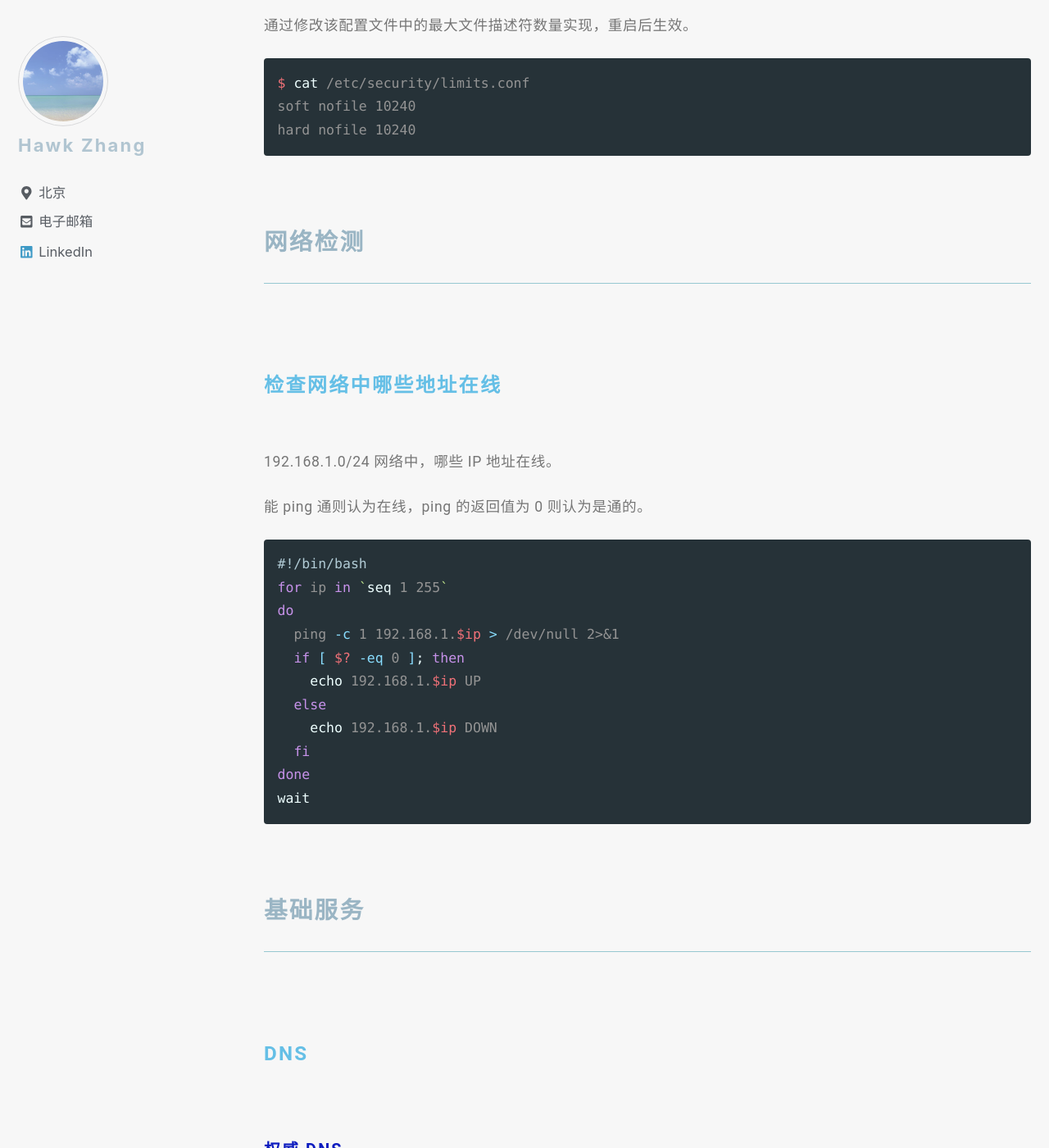
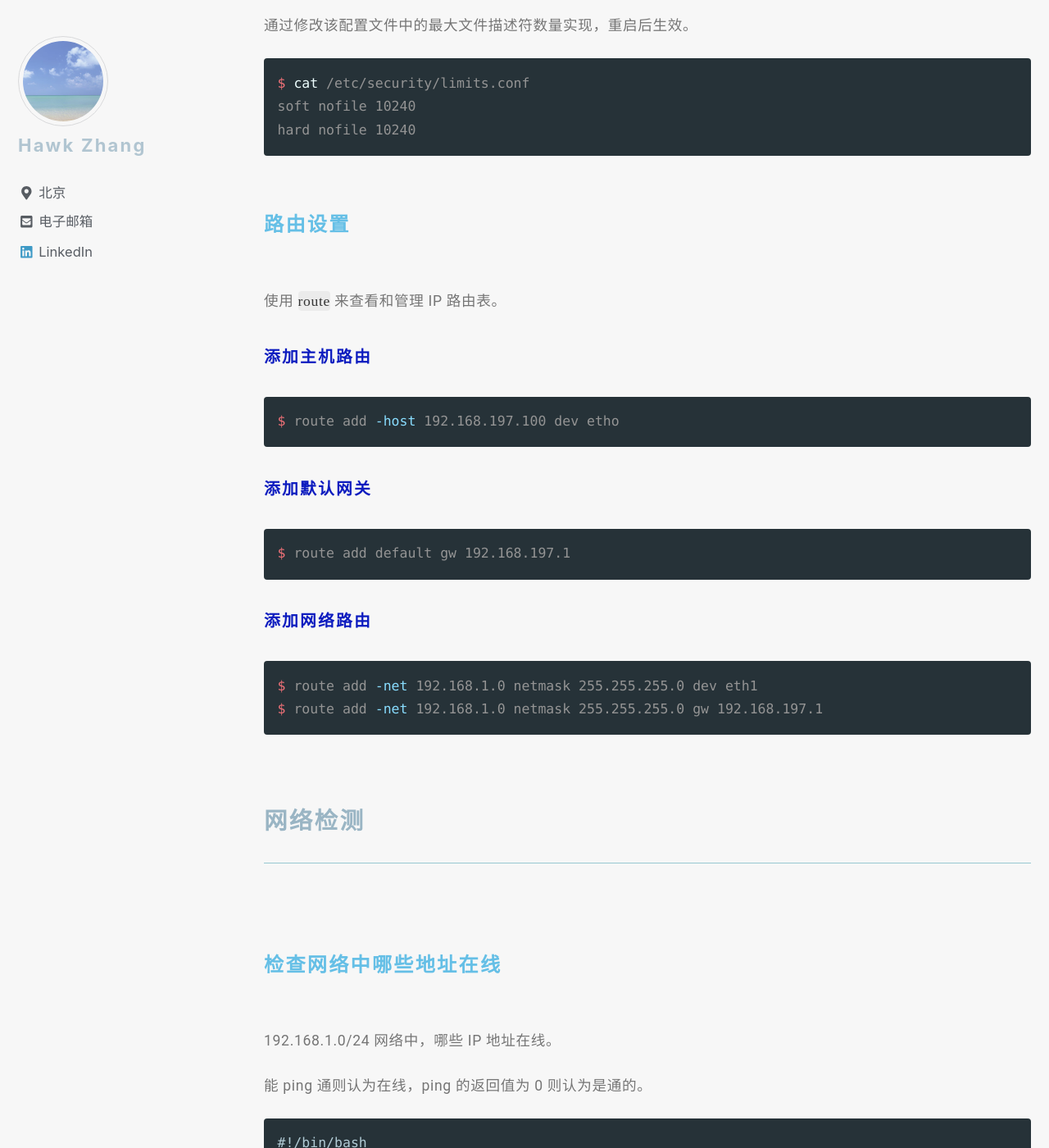
Before and after one commit to narru888/linotes_note, a Jekyll site: the page built from _posts/devop/2017-05-01-troubleshooting.md, in a window 1280 px wide and 1400 px high, scrolled down 2220 px. Shown: the whole window at 82% size. Built offline with Jekyll 4.4.1, drawn with Linux system fonts in a browser that asks for light colours; nearby versions of some CDN libraries; a script that is not in the unit is left out; some of the changed text lies outside the part shown.

Commit message:
update on 2018-08-24 18:50:01 CST

````diff
--- a/_posts/devop/2017-05-01-troubleshooting.md
+++ b/_posts/devop/2017-05-01-troubleshooting.md
@@ -39,6 +39,33 @@ soft nofile 10240
 hard nofile 10240
 ```
 
+
+
+#### 路由设置
+
+使用 `route` 来查看和管理 IP 路由表。
+
+
+##### 添加主机路由
+
+```bash
+$ route add -host 192.168.197.100 dev etho
+```
+
+
+##### 添加默认网关
+
+```bash
+$ route add default gw 192.168.197.1
+```
+
+
+##### 添加网络路由
+
+```bash
+$ route add -net 192.168.1.0 netmask 255.255.255.0 dev eth1
+$ route add -net 192.168.1.0 netmask 255.255.255.0 gw 192.168.197.1
+```
 
 
 
@@ -141,6 +168,8 @@ wait
 * 服务端应答：返回应答消息，并告知自己数据端口号S，控制连接建立；
 * 客户端发起数据连接：从C+1端口连接到服务器S端口；
 * 服务端应答：返回应答消息，数据连接建立。
+
+
 
 
 
@@ -826,7 +855,9 @@ KiB Swap:  1048572 total,  1042664 free,     5908 used.   113800 avail Mem
 
 ##### 进程列表
 
-这部分显示的是当前可用进程的列表。所有可用的字段有很多，默认只显示了一部分，可以按 `F` 键进入交互设定界面。在这里可以设定显示哪些字段，还可以自定义字段的显示顺序。可以选择按哪个字段进行排序。
+这部分显示的是当前可用进程的列表。
+
+所有可用的字段有很多，默认只显示了一部分，可以按 `F` 键进入交互设定界面。在这里可以设定显示哪些字段，还可以自定义字段的显示顺序。可以选择按哪个字段进行排序。
 
 在查看界面，可以按 `e` 来切换所用的单位。
 
````
